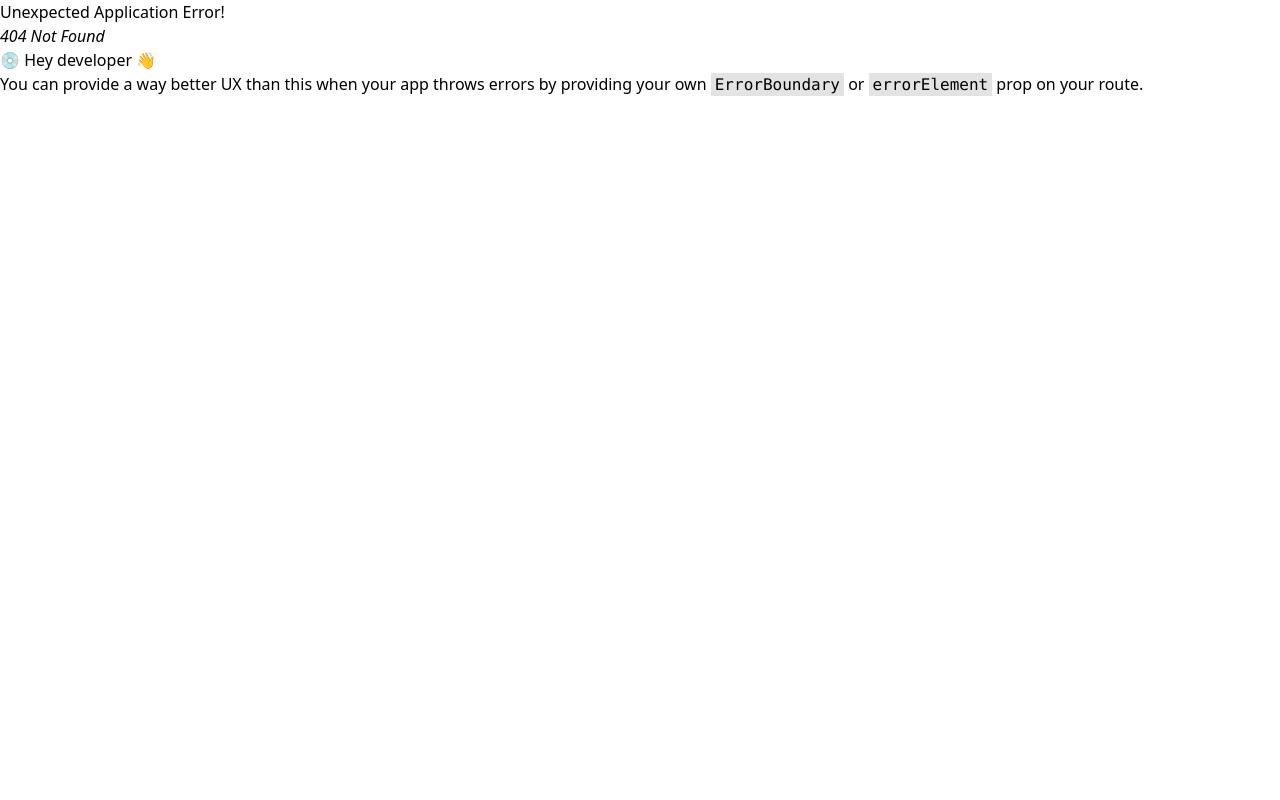
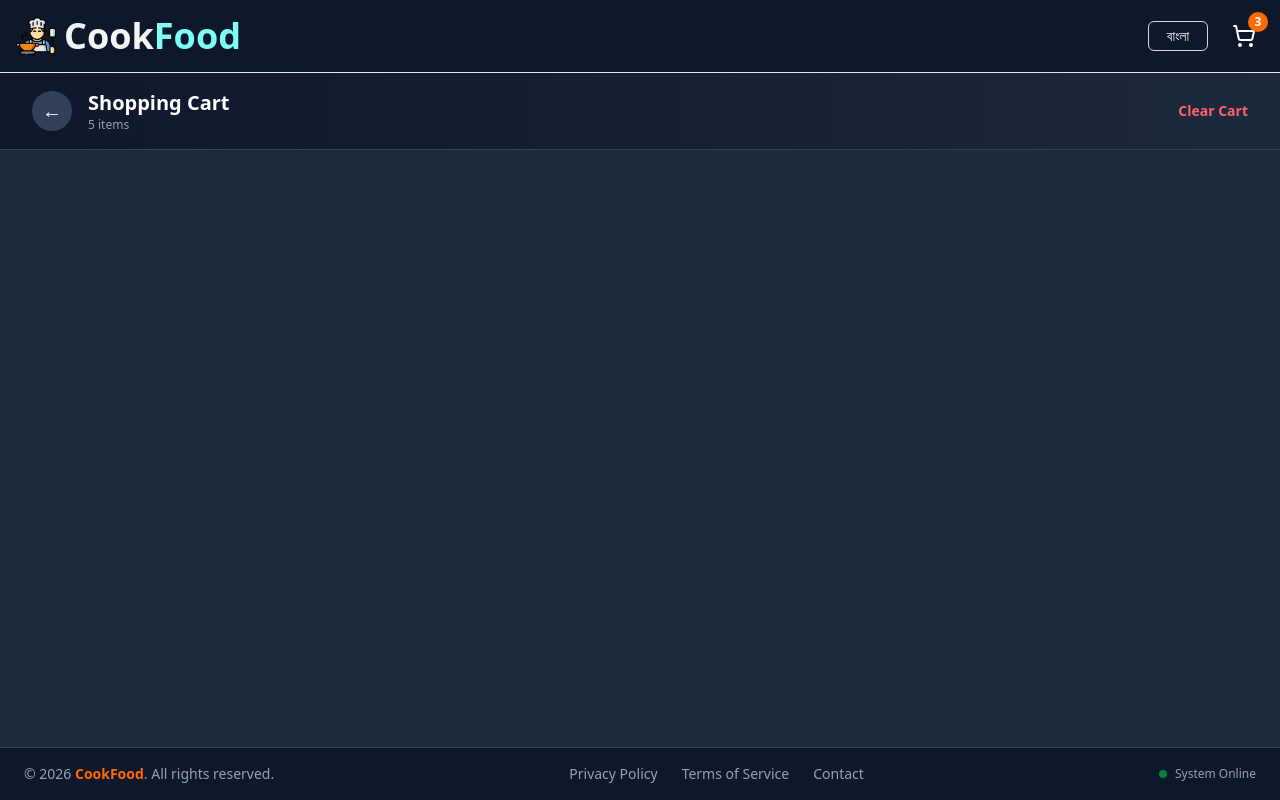
Before and after one commit to ziaul-hoque4820/food-order-manager, a React (Vite) app: page /cart in a window 1280 px wide. Before the commit this address had no page. Built offline with nearby package versions, Linux system fonts and the light colour scheme.

Commit message:
Create CartPage section and design will start

```diff
--- /dev/null
+++ b/src/pages/customer/CartPage.jsx
@@ -0,0 +1,117 @@
+import React, { useState } from "react";
+import { motion } from "framer-motion";
+import { useNavigate } from "react-router-dom";
+
+function CartPage({ language = "en" }) {
+    const navigate = useNavigate();
+
+    // Dummy cart data for design
+    const [cartItems] = useState([
+        {
+            id: "food_001",
+            name: { en: "Chicken Alfredo Pasta", bn: "চিকেন আলফ্রেডো পাস্তা" },
+            description: { en: "Creamy pasta with grilled chicken", bn: "গ্রিল করা চিকেন দিয়ে তৈরি ক্রিমি পাস্তা" },
+            price: 420,
+            discountPrice: 380,
+            images: ["/images/foods/pasta1.jpg"],
+            quantity: 2,
+            selectedOptions: { size: "Large", taste: "Spicy" },
+            optionPrice: 80,
+            tastePrice: 15
+        },
+        {
+            id: "food_002",
+            name: { en: "Beef Steak", bn: "বিফ স্টেক" },
+            description: { en: "Juicy grilled beef steak", bn: "রসালো গ্রিল করা বিফ স্টেক" },
+            price: 850,
+            images: ["/images/foods/steak.jpg"],
+            quantity: 1,
+            selectedOptions: { taste: "Mild" },
+            optionPrice: 0,
+            tastePrice: 0
+        },
+        {
+            id: "food_003",
+            name: { en: "Margherita Pizza", bn: "মার্গারিটা পিজা" },
+            description: { en: "Classic Italian pizza", bn: "ক্লাসিক ইতালিয়ান পিজা" },
+            price: 650,
+            discountPrice: 580,
+            images: ["/images/foods/pizza.jpg"],
+            quantity: 1,
+            selectedOptions: { size: "Large", taste: "Tasty" },
+            optionPrice: 100,
+            tastePrice: 0
+        },
+        {
+            id: "food_004",
+            name: { en: "Burger Deluxe", bn: "বার্গার ডিলাক্স" },
+            description: { en: "Double patty burger with cheese", bn: "ডাবল প্যাটি বার্গার পনির সহ" },
+            price: 450,
+            discountPrice: 400,
+            images: ["/images/foods/burger.jpg"],
+            quantity: 3,
+            selectedOptions: { size: "Large", taste: "Spicy" },
+            optionPrice: 50,
+            tastePrice: 15
+        },
+        {
+            id: "food_005",
+            name: { en: "Caesar Salad", bn: "সিজার সালাদ" },
+            description: { en: "Fresh caesar salad with chicken", bn: "তাজা সিজার সালাদ চিকেন সহ" },
+            price: 320,
+            images: ["/images/foods/salad.jpg"],
+            quantity: 1,
+            selectedOptions: { taste: "Mild" },
+            optionPrice: 0,
+            tastePrice: 0
+        },
+    ]);
+
+    // Calculate totals
+    const subtotal = cartItems.reduce((total, item) => {
+        const itemPrice = item.discountPrice || item.price;
+        return total + ((itemPrice + item.optionPrice + item.tastePrice) * item.quantity);
+    }, 0);
+
+    const deliveryFee = 60;
+    const discount = 50;
+    const totalAmount = subtotal + deliveryFee - discount;
+
+    return (
+        <div className="h-full bg-slate-800 flex flex-col overflow-y-auto">
+            {/* Header - Sticky */}
+            <div className="sticky top-0 z-10 bg-gradient-to-r from-slate-900 to-slate-800 px-4 md:px-6 lg:px-8 py-4 border-b border-slate-700">
+                <div className="max-w-7xl mx-auto flex items-center justify-between">
+                    <div className="flex items-center gap-4">
+                        <button
+                            onClick={() => navigate(-1)}
+                            className="w-10 h-10 bg-slate-700 hover:bg-slate-600 rounded-full flex items-center justify-center transition-all duration-300"
+                        >
+                            <span className="text-white text-xl">←</span>
+                        </button>
+                        <div>
+                            <h1 className="text-xl font-bold text-white">Shopping Cart</h1>
+                            <p className="text-xs text-gray-400">{cartItems.length} items</p>
+                        </div>
+                    </div>
+                    <button className="text-red-400 hover:text-red-300 text-sm font-semibold transition-colors">
+                        Clear Cart
+                    </button>
+                </div>
+            </div>
+
+            {/* Main Content */}
+            <div className="flex-1">
+                <div className="max-w-7xl mx-auto px-4 md:px-6 lg:px-8 py-6">
+                    <div className="grid lg:grid-cols-3 gap-6">
+
+
+
+                    </div>
+                </div>
+            </div>
+        </div>
+    );
+}
+
+export default CartPage;
--- a/src/router/Router.jsx
+++ b/src/router/Router.jsx
@@ -2,6 +2,7 @@ import { createBrowserRouter } from "react-router-dom";
 import CustomerLayout from "../layout/CustomerLayout";
 import CustomerHome from "../pages/customer/CustomerHome";
 import ProductDetails from "../components/menu/ProductDetails";
+import CartPage from "../pages/customer/CartPage";
 
 export const router = createBrowserRouter([
     {
@@ -15,6 +16,10 @@ export const router = createBrowserRouter([
             {
                 path: '/product/:id',
                 Component: ProductDetails
+            },
+            {
+                path: '/cart',
+                Component: CartPage
             }
         ]
     }
```
